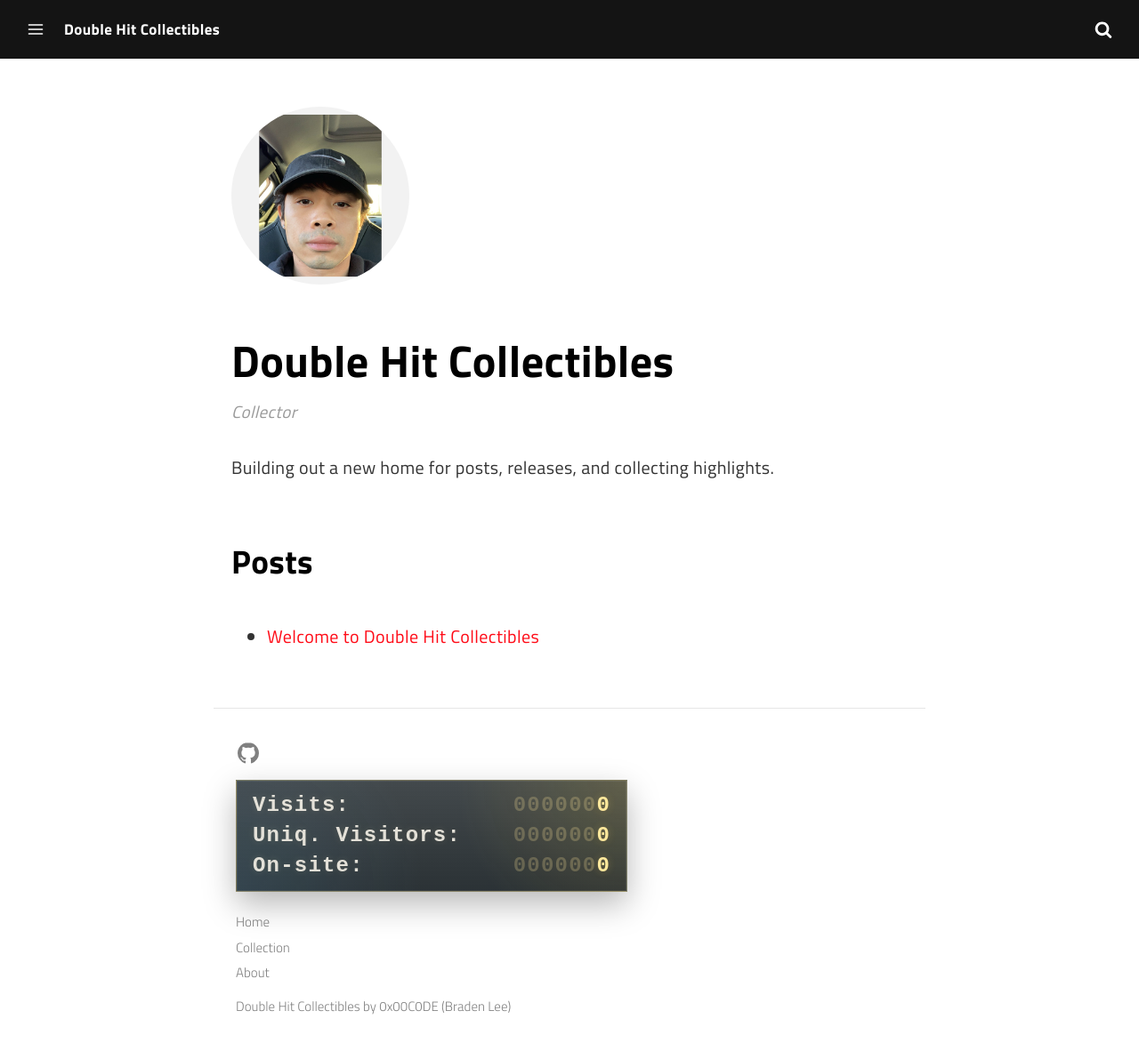
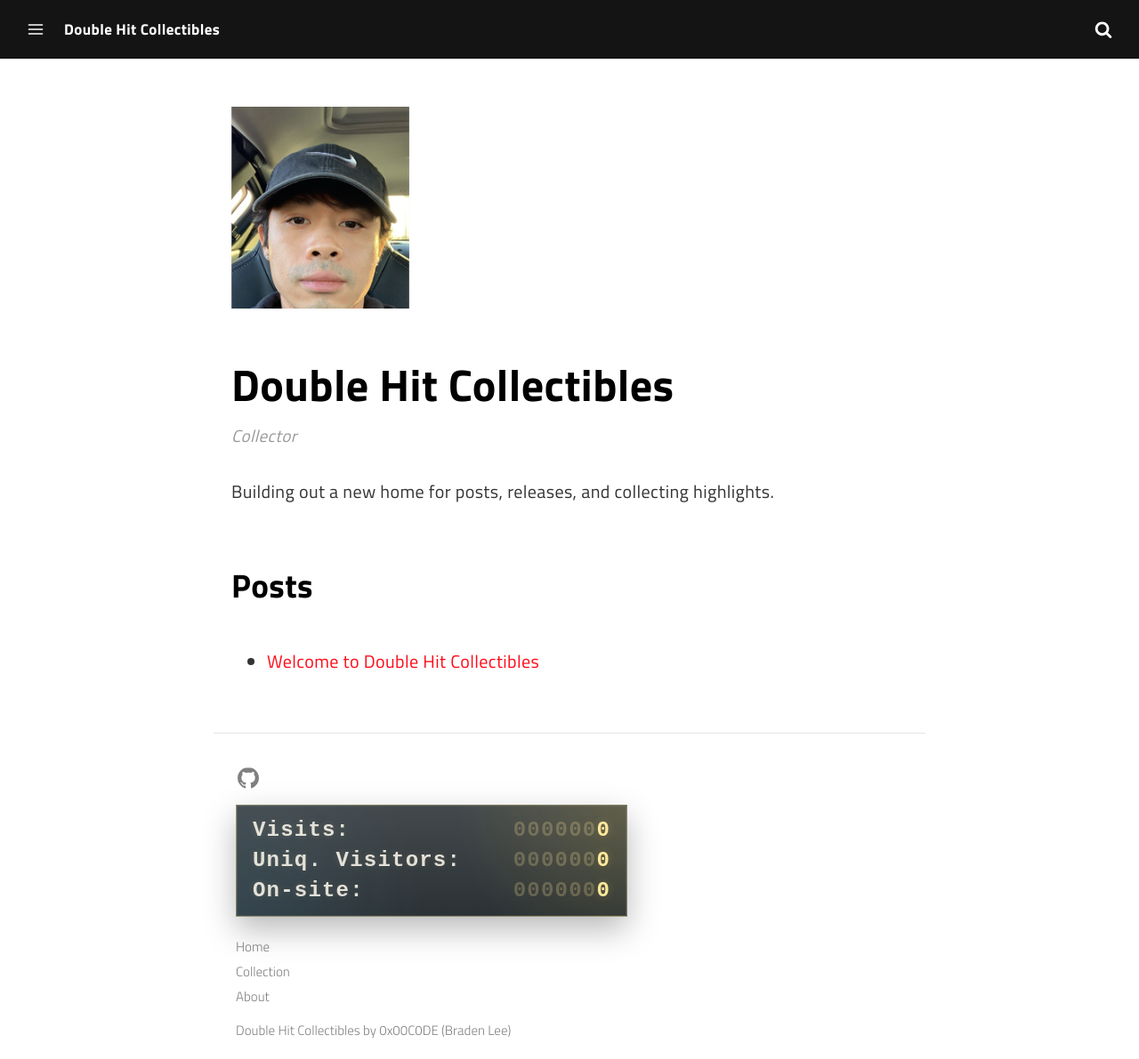
Before and after one commit to doublehitcollectibles/doublehitcollectibles.github.io, a Jekyll site: the page built from _authors/doublehitcollectibles.md, in a window 1280 px wide and 1191 px high. Shown: the whole window at 89% size. Built offline with Jekyll 4.4.1, drawn with Linux system fonts in a browser that asks for light colours; a script that is not in the unit is left out.

Commit message:
Crop profile photo to full head portrait

```diff
--- a/_sass/_author.scss
+++ b/_sass/_author.scss
@@ -37,9 +37,10 @@
 
   img {
     width: rem(150px);
-    border-radius: 50%;
+    border-radius: rem(4px);
     display: block;
     margin: auto;
+    object-fit: cover;
 
     @include media(">=sm") {
       width: rem(180px);
--- a/_sass/_staff.scss
+++ b/_sass/_staff.scss
@@ -9,7 +9,9 @@
 
   img {
     width: rem(150px);
+    border-radius: rem(4px);
     margin: 0 rem(20px) rem(20px);
+    object-fit: cover;
 
     @include media(">=sm") {
       width: rem(200px);
```
Also changed, not shown: assets/img/uploads/profile.png.
